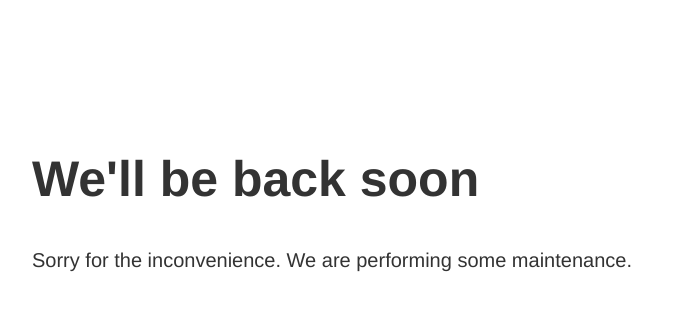
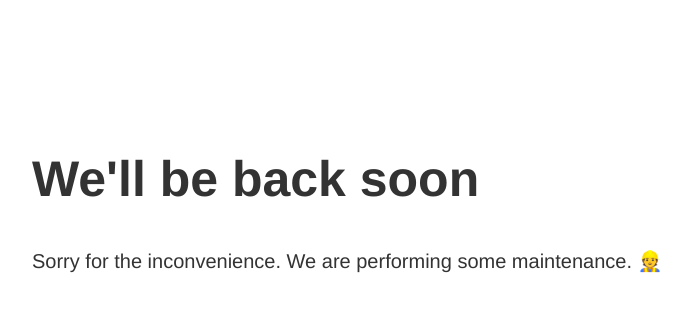
Before and after one commit to nickadam/maintenance, a plain HTML site: page index.html in a window 1280 px wide. Shown: the full height of the page, 283-974 px from the left. Drawn offline with Linux system fonts and the light colour scheme.

Commit message:
Add 👷

```diff
--- a/index.html
+++ b/index.html
@@ -53,7 +53,7 @@
   <article>
     <h1>We'll be back soon</h1>
     <div>
-      <p>Sorry for the inconvenience. We are performing some maintenance.</p>
+      <p>Sorry for the inconvenience. We are performing some maintenance. 👷</p>
     </div>
   </article>
 </body>
```
